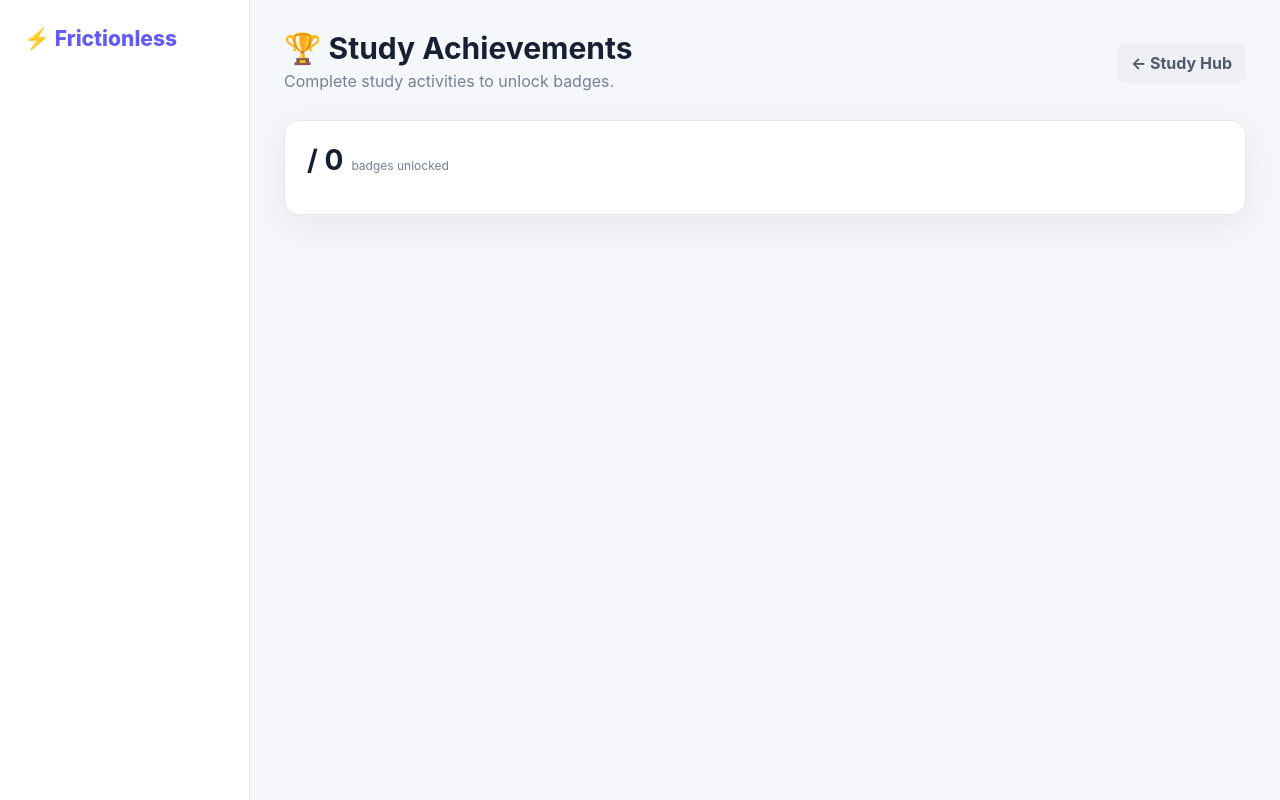
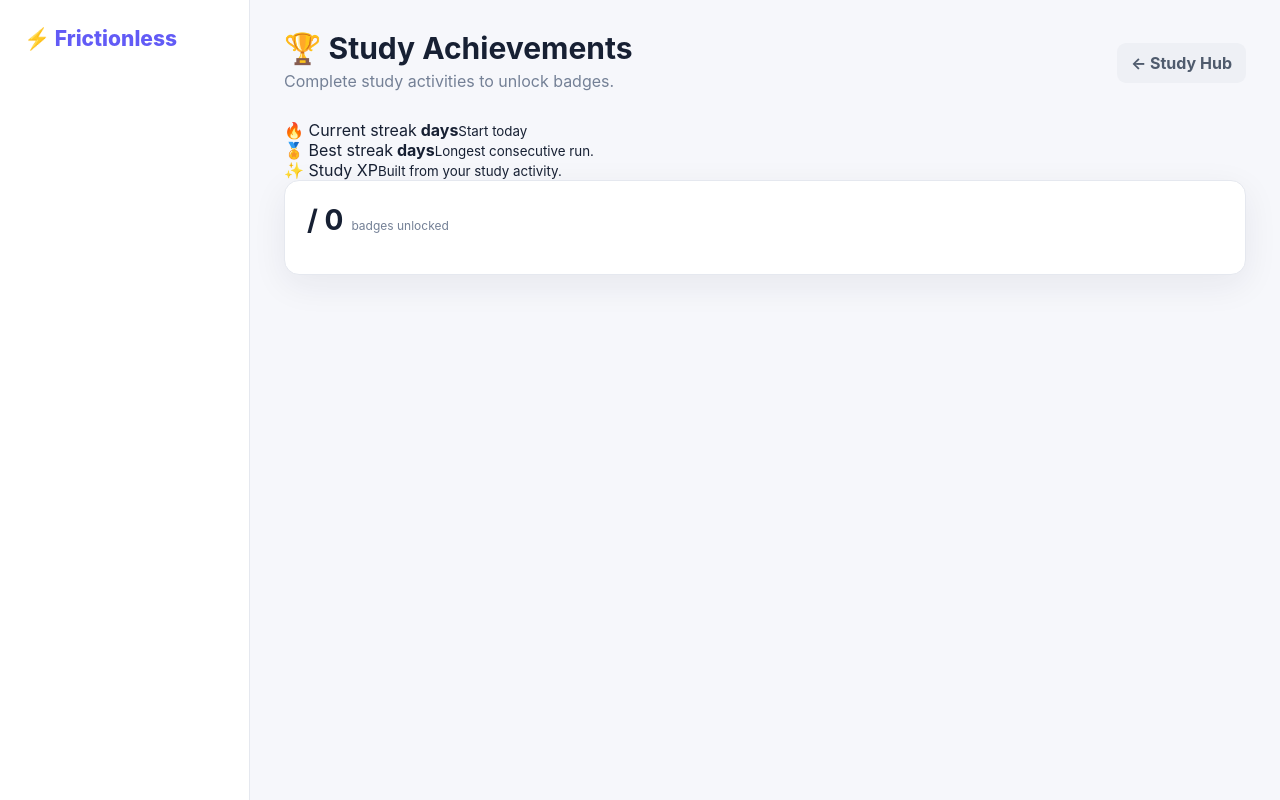
Before and after one commit to Divij808/Frictionless, a Python web app: template Frictionless/templates/study_achievements.html in a window 1280 px wide. Run offline with Jinja, Linux system fonts and the light colour scheme; the template is opened without the code that fills it, so the values that code supplies are empty.

Commit message:
Show study streaks and XP with badges

```diff
--- a/Frictionless/templates/study_achievements.html
+++ b/Frictionless/templates/study_achievements.html
@@ -2,5 +2,10 @@
 {% block title %}Achievements · Epoch{% endblock %}
 {% block content %}
 <div class="topbar"><div><h1>🏆 Study Achievements</h1><p>Complete study activities to unlock badges.</p></div><a class="btn secondary" href="{{url_for('study_home')}}">← Study Hub</a></div>
+<section class="study-progress-grid">
+  <div class="study-progress-card"><span>🔥 Current streak</span><strong>{{ study_streak.current }} days</strong><small>{% if study_streak.current %}Active{% else %}Start today{% endif %}</small></div>
+  <div class="study-progress-card"><span>🏅 Best streak</span><strong>{{ study_streak.best }} days</strong><small>Longest consecutive run.</small></div>
+  <div class="study-progress-card"><span>✨ Study XP</span><strong>{{ study_streak.xp }}</strong><small>Built from your study activity.</small></div>
+</section>
 <section class="card"><div class="achievement-summary"><strong>{{badge_count}} / {{badges|length}}</strong><span>badges unlocked</span></div><div class="badge-grid badge-grid-all">{% for badge in badges %}<div class="achievement-badge {% if badge.earned %}earned{% else %}locked{% endif %}"><div class="achievement-icon">{{badge.icon}}</div><div class="achievement-content"><strong>{{badge.name}}</strong><p>{{badge.description}}</p>{% if badge.earned %}<span>✓ Earned</span>{% else %}<div class="badge-progress"><span style="width:{{badge.progress}}%"></span></div><small>{{badge.current}} / {{badge.target}}</small>{% endif %}</div></div>{% endfor %}</div></section>
 {% endblock %}
```
